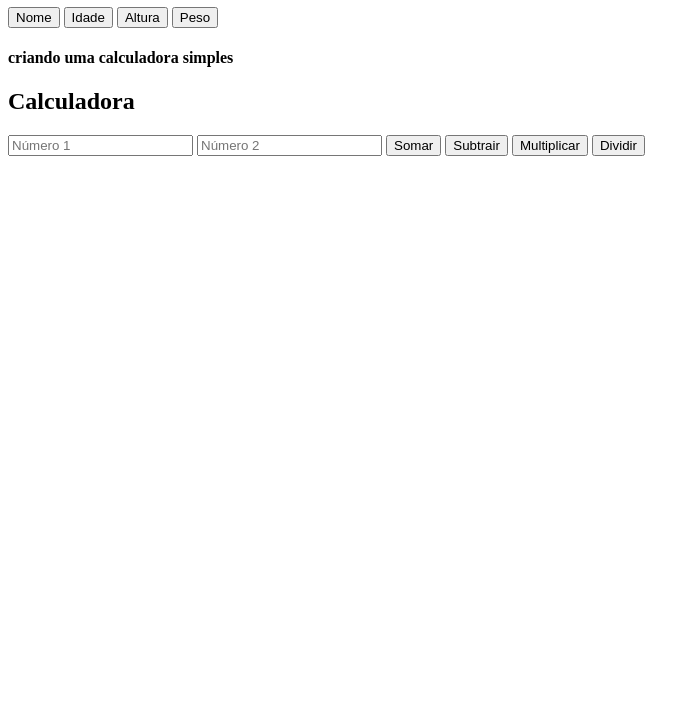
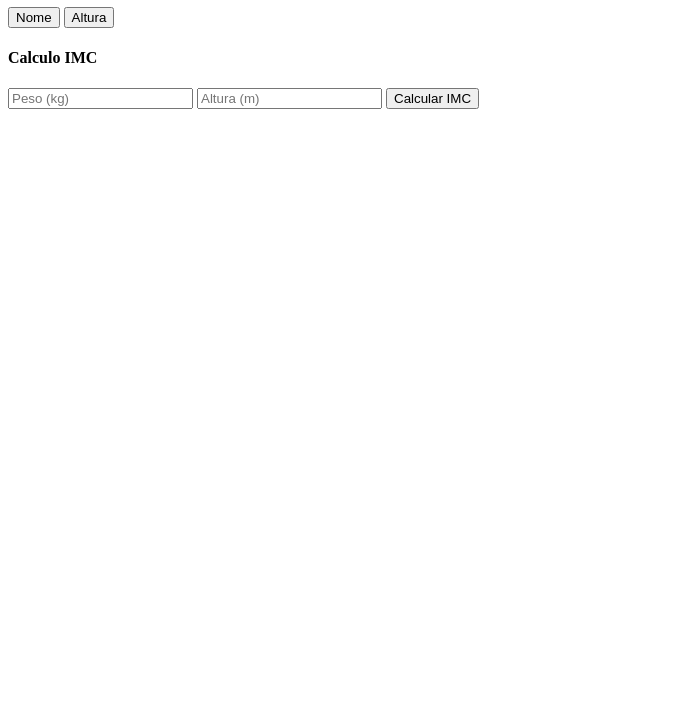
Before and after one commit to Diiosef/base-javascript, a plain HTML site: page 01-Variaveis/index.html in a window 1280 px wide. Shown: the part 73-800 px from the top of the page, without its empty margins (0-700 px from the left). Drawn offline with Linux system fonts and the light colour scheme.

Commit message:
Add Caixa de texto

```diff
--- a/01-Variaveis/index.html
+++ b/01-Variaveis/index.html
@@ -6,26 +6,19 @@
     <title>Dia-1-Variables</title>
 </head>
 <body>
-    <h1>Exercicios dia 1</h1>
+    <h1>Treino</h1>
 
     <script src="script.js"></script>
 </body></html>
 <body>
     <button onclick="Nome()">Nome</button>
-    <button onclick="Idade()">Idade</button>
     <button onclick="Altura()">Altura</button>
-    <button onclick="Peso()">Peso</button>
 
-    <H4>criando uma calculadora simples</H4>
+    <H4>Calculo IMC</H4>
 
-    <h2>Calculadora</h2>
-    <input type="number" id="num1" placeholder="Número 1">
-    <input type="number" id="num2" placeholder="Número 2">
-
-    <button onclick="somar()">Somar </button>
-    <button onclick="subtrair()">Subtrair </button>
-    <button onclick="multiplicar()">Multiplicar </button>
-    <button onclick="dividir()">Dividir </button>
+    <input type="number" id="peso" placeholder="Peso (kg)">
+    <input type="number" id="altura" placeholder="Altura (m)">
+    <button onclick="calcularIMC()">Calcular IMC</button>
 
     <h3 id="resultado"></h3>
 </body>
--- a/01-Variaveis/script.js
+++ b/01-Variaveis/script.js
@@ -1,43 +1,31 @@
+function mostrarNome() {
+    alert("Meu nome é Danilo");
+}
 
-        function Nome() {
-            alert("Meu nome é Danilo");
+function mostrarAltura() {
+    alert("Minha altura é 1,75 metros");
+}
+
+function calcularIMC() {
+
+    const peso = parseFloat(document.getElementById('peso').value);
+    const altura = parseFloat(document.getElementById('altura').value);
+
+    const imc = peso / (altura * altura);
+
+    document.getElementById('resultado').innerText =
+        "Seu IMC é: " + imc.toFixed(2);
+
+        if (imc < 18.5) {
+            alert("Você está abaixo do peso.");
         }
-        function Idade() {
-            alert("Minha idade é 27 anos");
+        else if (imc <25) {
+            alert("Você está com peso normal.");
         }
-        function Altura() {
-            alert("Minha altura é 1,75 metros");
+        else if (imc <30) {
+            alert("Você está com sobrepeso.");
         }
-        function Peso() {
-            alert("Meu peso é 70 quilos");
+        else {
+            alert("Você está com obesidade.");
         }
-
- function pegarValores() {
-        const num1 = parseFloat(document.getElementById('num1').value);
-        const num2 = parseFloat(document.getElementById('num2').value);
-        return { num1, num2 };
-    }
-
-    function mostraraResultado(valor) {
-        document.getElementById("resultado").innerText = "Resultado: " + valor;
-    }
-    function somar() {
-        let { num1, num2 } = pegarValores();
-        mostraraResultado(num1 + num2);
-    }
-    function subtrair() {
-        let { num1, num2 } = pegarValores();
-        mostraraResultado(num1 - num2);
-    }
-    function multiplicar() {
-        let { num1, num2 } = pegarValores();
-        mostraraResultado(num1 * num2);
-    }
-    function dividir() {
-        let { num1, num2 } = pegarValores();
-        if (num2 !== 0) {
-            mostraraResultado(num1 / num2);
-        } else {
-            mostraraResultado("Erro: Divisão por zero")
-        }
-    }
+}
```
